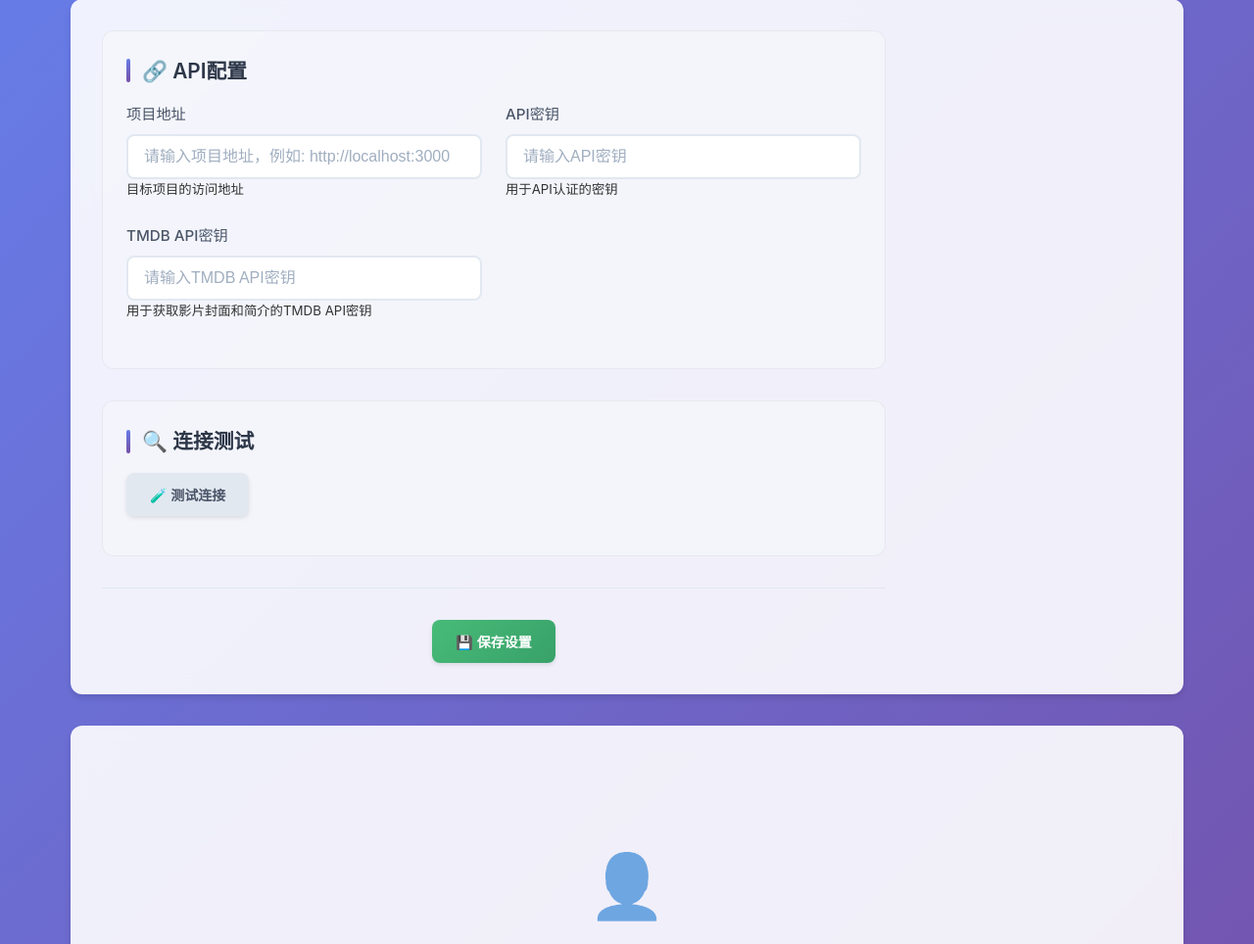
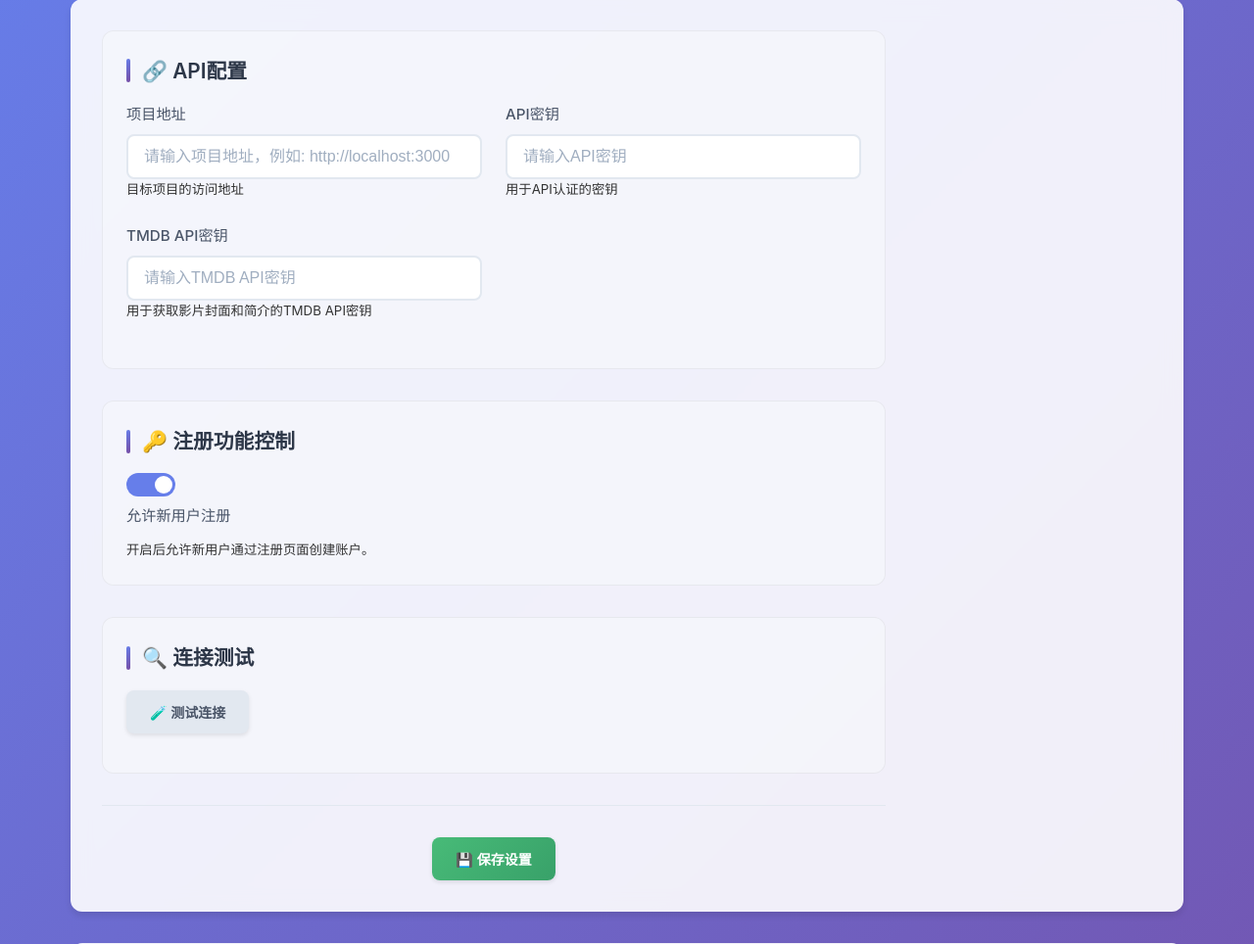
Before and after one commit to yuanhuat/cloud189-auto-save-tool, a Flask app: page /settings in a window 1280 px wide. Shown: the part 138-1102 px from the top of the page at 98% size. Run offline with Flask 3, Linux system fonts and the light colour scheme; the visitor is signed in with stand-in values (Sample User, id 1); data that the repository does not hold is empty.

Commit message:
新增Dockerfile以支持容器化部署，更新数据库以添加registration_enabled字段，优化注册功能控制逻辑和前端设置页面，提升用户体验。

```diff
--- a/app/app.py
+++ b/app/app.py
@@ -24,6 +24,7 @@ def init_db():
             project_address TEXT,
             api_key TEXT,
             tmdb_api_key TEXT,
+            registration_enabled BOOLEAN DEFAULT TRUE,
             created_at TIMESTAMP DEFAULT CURRENT_TIMESTAMP,
             updated_at TIMESTAMP DEFAULT CURRENT_TIMESTAMP
         )
@@ -32,6 +33,13 @@ def init_db():
     # 如果表已存在但没有 tmdb_api_key 字段，则添加该字段
     try:
         cursor.execute('ALTER TABLE settings ADD COLUMN tmdb_api_key TEXT')
+    except sqlite3.OperationalError:
+        # 字段已存在，忽略错误
+        pass
+
+    # 如果表已存在但没有 registration_enabled 字段，则添加该字段并设置默认值
+    try:
+        cursor.execute('ALTER TABLE settings ADD COLUMN registration_enabled BOOLEAN DEFAULT TRUE')
     except sqlite3.OperationalError:
         # 字段已存在，忽略错误
         pass
@@ -119,21 +127,21 @@ def get_settings():
     """获取最新的设置信息"""
     conn = sqlite3.connect('settings.db')
     cursor = conn.cursor()
-    cursor.execute('SELECT project_address, api_key, tmdb_api_key FROM settings ORDER BY id DESC LIMIT 1')
+    cursor.execute('SELECT project_address, api_key, tmdb_api_key, registration_enabled FROM settings ORDER BY id DESC LIMIT 1')
     result = cursor.fetchone()
     conn.close()
     if result:
-        return {'project_address': result[0], 'api_key': result[1], 'tmdb_api_key': result[2]}
-    return {'project_address': '', 'api_key': '', 'tmdb_api_key': ''}
+        return {'project_address': result[0], 'api_key': result[1], 'tmdb_api_key': result[2], 'registration_enabled': bool(result[3])}
+    return {'project_address': '', 'api_key': '', 'tmdb_api_key': '', 'registration_enabled': True}
 
-def save_settings(project_address, api_key, tmdb_api_key):
+def save_settings(project_address, api_key, tmdb_api_key, registration_enabled):
     """保存设置信息到数据库"""
     conn = sqlite3.connect('settings.db')
     cursor = conn.cursor()
     cursor.execute('''
-        INSERT INTO settings (project_address, api_key, tmdb_api_key)
-        VALUES (?, ?, ?)
-    ''', (project_address, api_key, tmdb_api_key))
+        INSERT INTO settings (project_address, api_key, tmdb_api_key, registration_enabled)
+        VALUES (?, ?, ?, ?)
+    ''', (project_address, api_key, tmdb_api_key, registration_enabled))
     conn.commit()
     conn.close()
 
@@ -714,6 +722,11 @@ def login():
 @app.route('/register', methods=['GET', 'POST'])
 def register():
     """注册页面"""
+    settings = get_settings()
+    if not settings['registration_enabled']:
+        flash('注册功能已被管理员禁用', 'error')
+        return redirect(url_for('login'))
+
     if request.method == 'POST':
         username = request.form.get('username')
         password = request.form.get('password')
@@ -878,8 +891,9 @@ def settings():
         project_address = request.form.get('project_address')
         api_key = request.form.get('api_key')
         tmdb_api_key = request.form.get('tmdb_api_key')
+        registration_enabled = request.form.get('registration_enabled') == 'on'
         # 保存设置到数据库
-        save_settings(project_address, api_key, tmdb_api_key)
+        save_settings(project_address, api_key, tmdb_api_key, registration_enabled)
         print(f"Project Address: {project_address}, API Key: {api_key}")
 
         # 保存后立即获取账号信息
--- a/app/templates/settings.html
+++ b/app/templates/settings.html
@@ -100,6 +100,19 @@
                                 <small class="form-text">用于获取影片封面和简介的TMDB API密钥</small>
                             </div>
                         </div>
+                    </div>
+
+                    <!-- 注册功能控制 -->
+                    <div class="form-section">
+                        <h3 class="section-title">🔑 注册功能控制</h3>
+                        <div class="input-group switch-group">
+                            <label class="switch">
+                                <input type="checkbox" id="registration_enabled" name="registration_enabled" {{ 'checked' if settings.registration_enabled else '' }}>
+                                <span class="slider round"></span>
+                            </label>
+                            <label for="registration_enabled" class="switch-label">允许新用户注册</label>
+                        </div>
+                        <small class="form-text">开启后允许新用户通过注册页面创建账户。</small>
                     </div>
 
                     <!-- 连接测试 -->
```
Also changed, not shown: 1 other file.
